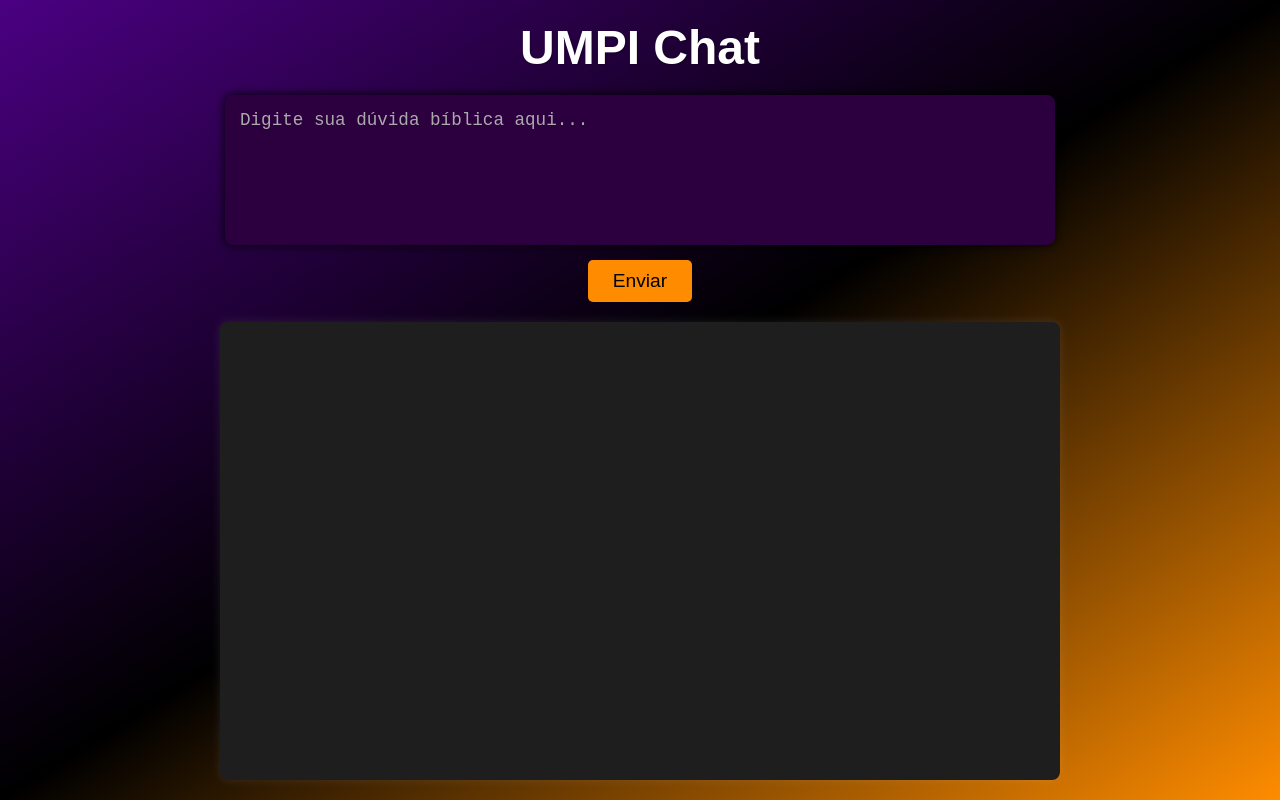
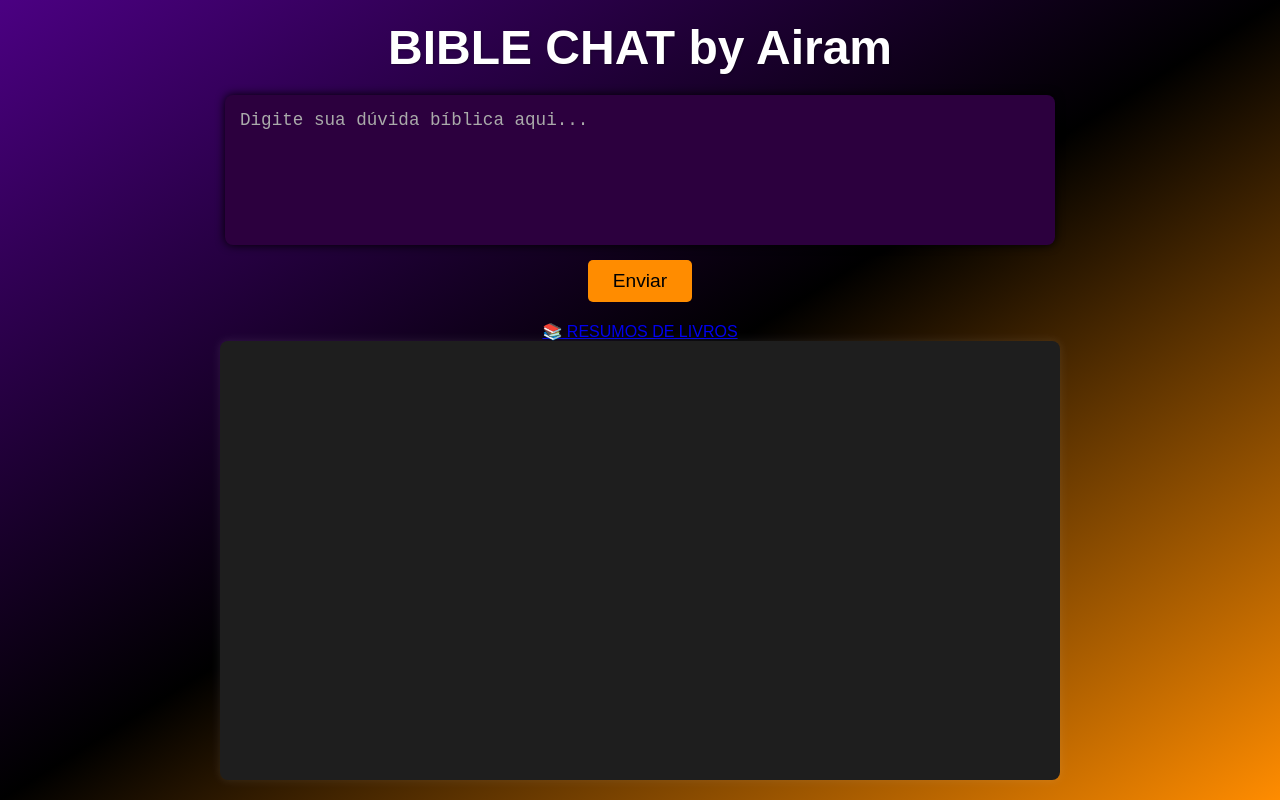
Before and after one commit to viniairam7/Umpi-Chat, a plain HTML site: page index.html in a window 1280 px wide. Drawn offline with Linux system fonts and the light colour scheme.

Commit message:
Update index.html

```diff
--- a/index.html
+++ b/index.html
@@ -7,11 +7,15 @@
     <link rel="stylesheet" href="style.css">
 </head>
 <body>
-    <h1 id="mensagem">UMPI Chat</h1>
+    <h1 id="mensagem">BIBLE CHAT by Airam</h1>
 
     <div class="chat-container">
         <textarea id="duvida" placeholder="Digite sua dúvida bíblica aqui..."></textarea>
         <button id="enviar">Enviar</button>
+
+        <!-- Botão para E-books e Resumos -->
+        <a href="drive.google.com/drive/folders/1bRn3zs-SpuGXOzWb47BmKJGrxrOV3M7O" target="_blank" class="botao-resumos">📚 RESUMOS DE LIVROS</a>
+
         <div id="resposta" class="resposta"></div>
     </div>
 
```
